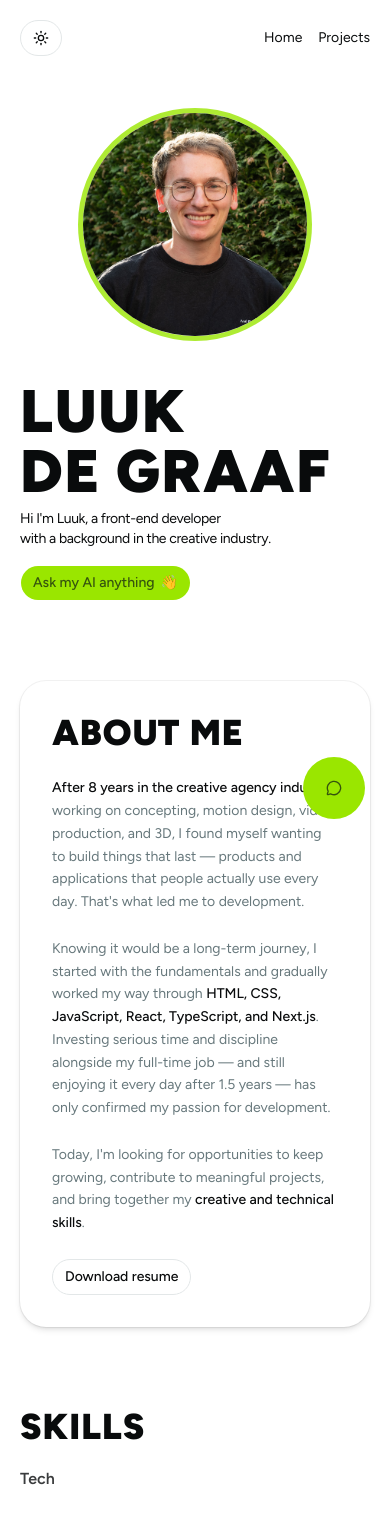
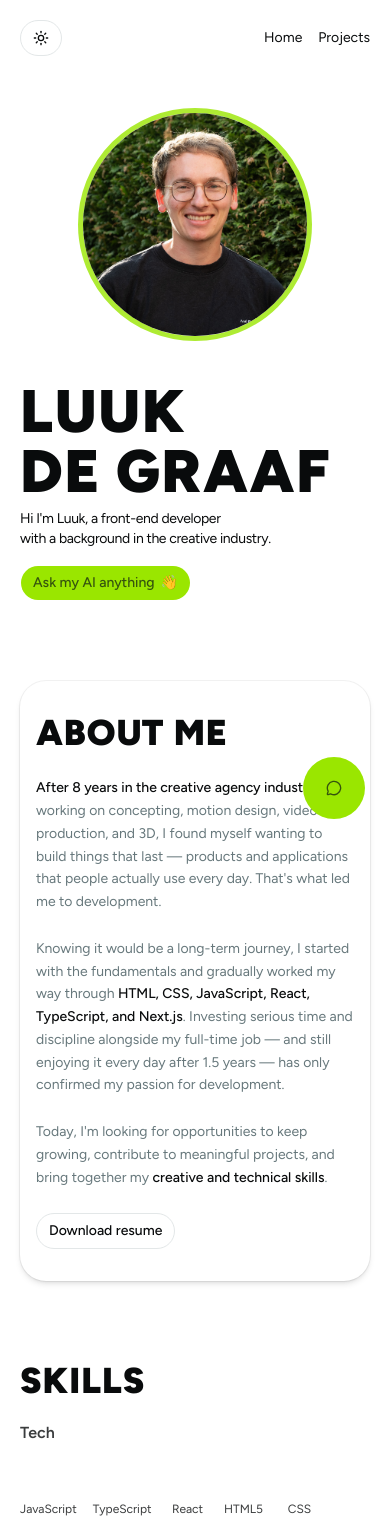
Before and after one commit to luukdg/my-portfolio, a Next.js app: page / in a window 390 px wide. Shown: the top 1524 px of the page. Built offline with nearby package versions, Linux system fonts and the light colour scheme; some icons are missing.

Commit message:
changed padding

```diff
--- a/components/sections/aboutme.tsx
+++ b/components/sections/aboutme.tsx
@@ -3,7 +3,7 @@ import { Button } from "@/components/ui/button";
 
 export function AboutMe() {
   return (
-    <Card className="w-full mx-auto px-8 py-8">
+    <Card className="w-full mx-auto px-4 sm:px-8 py-8">
       <div className="flex gap-16 items-start w-full">
         {/* About text */}
         <div className="flex flex-col gap-6 flex-1">
```
